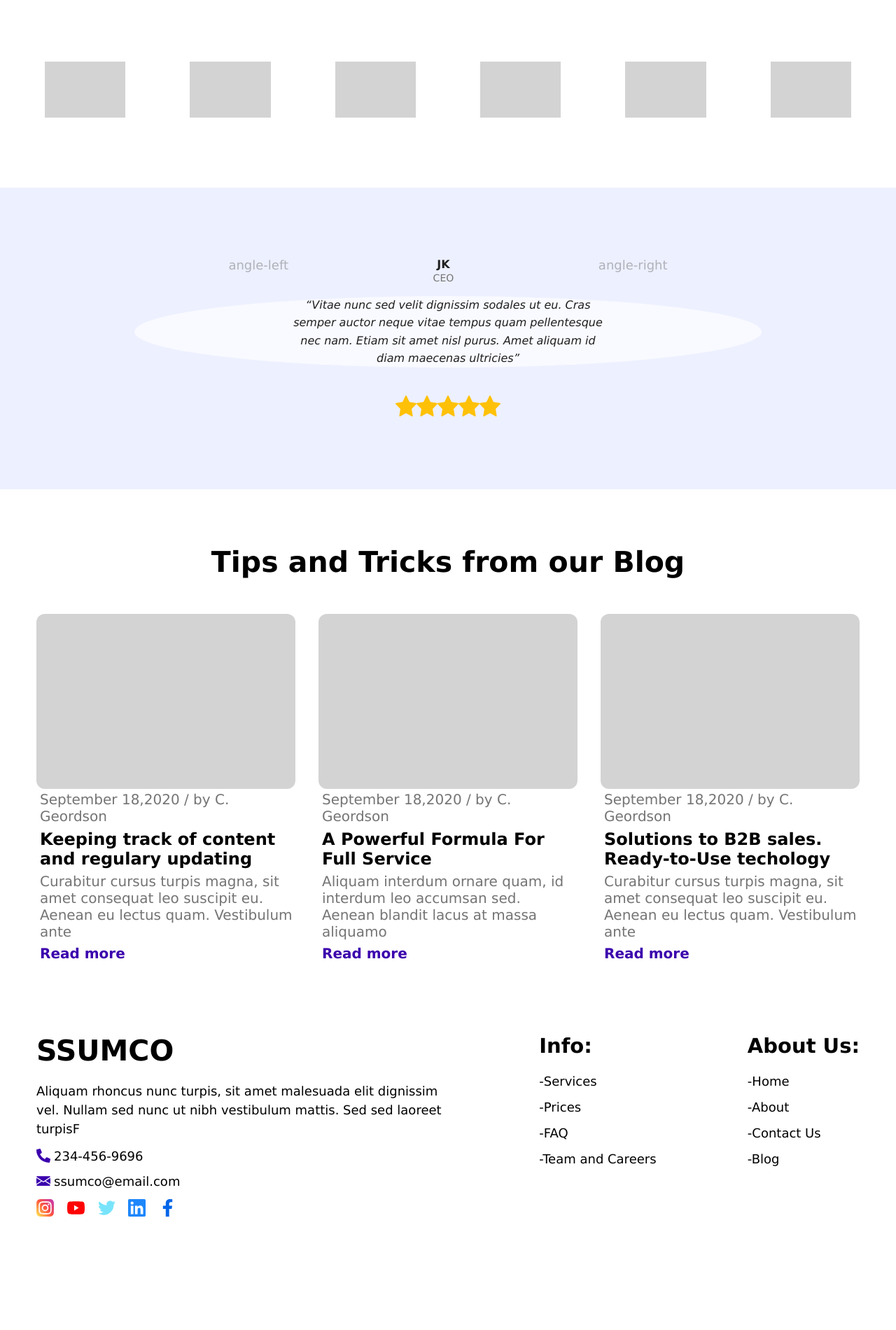
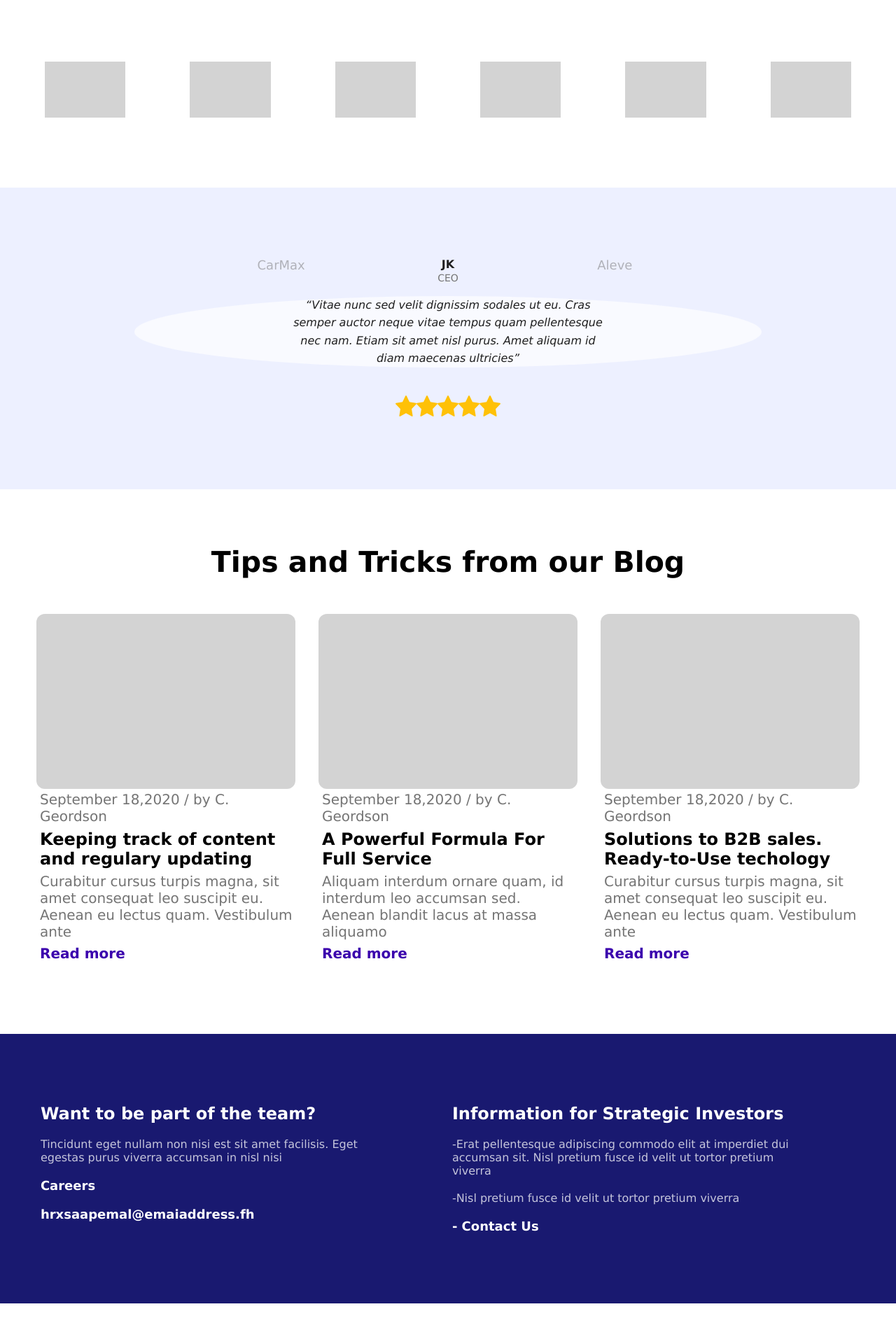
Before and after one commit to LTWIM/ssumco_public, a Next.js app: page /about in a window 1280 px wide. Shown: the part 3652-5552 px from the top of the page at 70% size. Before the commit the page ends 5490 px from the top, so only its background shows below. Built offline with nearby package versions, Linux system fonts and the light colour scheme.

Commit message:
feat wavybanner

```diff
--- a/components/quoteBanner.js
+++ b/components/quoteBanner.js
@@ -1,38 +1,69 @@
-import React, {useState}  from 'react'
-import {star} from './svg'
-import styles from '../styles/module_stylesheets/quotebanner.module.scss'
-export default function QuoteBanner (props) {
-
-  const [page,Setpage] = useState(0)
+import React, { useState } from "react";
+import { star } from "./svg";
+import styles from "../styles/module_stylesheets/quotebanner.module.scss";
+export default function QuoteBanner(props) {
+  const [page, Setpage] = useState(0);
 
   const starColor = (color = "#ffc107") => {
-      let count = props.contents[page % props.contents.length].rate
-      let arr = []
-      for (let i = 0; i <count; i++){
-        arr.push(i)
+    let count = props.contents[page % props.contents.length].rate;
+    let arr = [];
+    for (let i = 0; i < count; i++) {
+      arr.push(i);
     }
-      return(
+    return (
       <div className={styles.QuoteBanner__star}>
-        {arr.map(el => star("30px",color))}
+        {arr.map((el) => star("30px", color))}
       </div>
-    )
+    );
+  };
+  const pageLimit = () => {
+    if (page > 0) {
+      Setpage(page - 1);
     }
-  const pageLimit = () => {
-    if(page > 0){
-      Setpage(page - 1)
+  };
+
+  const handleChangeLeft = () => {
+    if (page !== 0) {
+      let nextPage = page - 1;
+      Setpage(nextPage);
+    } else {
+      let nextPage = props.contents.length - 1;
+      Setpage(nextPage);
     }
+  };
+  const handleChangeRight = () => {
+    if (page !== props.contents.length - 1) {
+      let nextPage = page + 1;
+      Setpage(nextPage);
+    } else {
+      Setpage(0);
     }
-    return(
-        <div className={styles.QuoteBanner} style={props.backgroundColor ?
-        {
+  };
+  return (
+    <div
+      className={styles.QuoteBanner}
+      style={
+        props.backgroundColor
+          ? {
               backgroundColor: `${props.backgroundColor}`,
-          paddingTop:'100px',
-        } : {}} >
+              paddingTop: "100px",
+            }
+          : {}
+      }
+    >
       <div className={styles.QuoteBanner__wrapper}>
         <div className={styles.QuoteBanner__cont}>
           <div className={styles.QuoteBanner__top}>
-              <div className={styles.QuoteBanner__left} onClick={()=>{pageLimit()}}>
-                angle-left
+            <div
+              className={styles.QuoteBanner__left}
+              onClick={() => {
+                // pageLimit();
+                handleChangeLeft();
+              }}
+            >
+              {page === 0
+                ? props.contents[props.contents.length - 1].companyName
+                : props.contents[page - 1].companyName}
             </div>
             <div className={styles.QuoteBanner__current}>
               <div className={styles.QuoteBanner__company}>
@@ -42,8 +73,15 @@ export default function QuoteBanner (props) {
                 {props.contents[page % props.contents.length].position}
               </div>
             </div>
-              <div className={styles.QuoteBanner__right} onClick={()=>{Setpage(page + 1)}}>
-                angle-right
+            <div
+              className={styles.QuoteBanner__right}
+              onClick={() => {
+                handleChangeRight();
+              }}
+            >
+              {page === props.contents.length - 1
+                ? props.contents[0].companyName
+                : props.contents[page + 1].companyName}
             </div>
           </div>
           <div className={styles.QuoteBanner__bodycont}>
@@ -51,12 +89,9 @@ export default function QuoteBanner (props) {
               “{props.contents[page % props.contents.length].body}”
             </div>
           </div>
-            <div className={styles.QuoteBanner__ratecont}>
-              {starColor()}
+          <div className={styles.QuoteBanner__ratecont}>{starColor()}</div>
         </div>
       </div>
-
     </div>
-        </div>
-    )
+  );
 }
--- a/components/svg.js
+++ b/components/svg.js
@@ -1052,7 +1052,7 @@ export const keyboard = (fill, className, outerLayer) => {
   return (
     <svg
       viewBox="0 0 512.001 512.001"
-      enableBackgound="new 0 0 512.001 512.001;"
+      enableBackground="new 0 0 512.001 512.001;"
       xmlSpace="preserve"
       className={outerLayer}
     >
--- /dev/null
+++ b/components/wavyBanner.js
@@ -0,0 +1,80 @@
+import React from "react";
+import styles from "../styles/module_stylesheets/wavyBanner.module.scss";
+
+export default function WavyBanner(props) {
+  const renderContents = () => {
+    if (props.type === "1") {
+      return (
+        <div
+          className={`${styles.contt__wrapper} ${styles.row}`}
+          id={styles.mobile__wavyBanner__row}
+        >
+          <div className={styles.contt__cont}>
+            <div className={styles.title__cont}>
+              <span>Want to be part of the team?</span>
+            </div>
+            <div className={styles.txt__cont}>
+              <span>
+                Tincidunt eget nullam non nisi est sit amet facilisis. Eget
+                egestas purus viverra accumsan in nisl nisi
+              </span>
+            </div>
+            <div className={styles.link__cont}>
+              <span>Careers</span>
+            </div>
+            <div className={styles.link__cont}>
+              <span>hrxsaapemal@emaiaddress.fh</span>
+            </div>
+          </div>
+          <div className={styles.contt__cont}>
+            <div className={styles.title__cont}>
+              <span>Information for Strategic Investors</span>
+            </div>
+            <div className={styles.txt__cont}>
+              <span>
+                -Erat pellentesque adipiscing commodo elit at imperdiet dui
+                accumsan sit. Nisl pretium fusce id velit ut tortor pretium
+                viverra
+              </span>
+            </div>
+            <div className={styles.txt__cont}>
+              <span>
+                -Nisl pretium fusce id velit ut tortor pretium viverra
+              </span>
+            </div>
+            <div className={styles.link__cont}>
+              <span>- Contact Us</span>
+            </div>
+          </div>
+        </div>
+      );
+    } else if (props.type === "2") {
+      return (
+        <div
+          className={`${styles.contt__wrapper} ${styles.col}`}
+          id={styles.mobile__wavyBanner__col}
+        >
+          <div className={styles.title__cont}>
+            <span>One click Install</span>
+          </div>
+          <div className={styles.txt__cont}>
+            <span>
+              Easy, Secure and Fast Solutions for Web-Site Development
+            </span>
+          </div>
+          <div className={styles.contt__cont}>
+            <div></div>
+            <div></div>
+            <div></div>
+            <div></div>
+            <div></div>
+          </div>
+          <div className={styles.link__cont}>
+            <span>Check out more of our webhosted solutions</span>
+          </div>
+        </div>
+      );
+    }
+  };
+  return <div className={styles.wavyBanner__wrapper}>{renderContents()}</div>;
+}
--- a/pages/about.js
+++ b/pages/about.js
@@ -8,6 +8,7 @@ import {
   VideoBanner,
   QuoteBanner,
   BlogCard,
+  WavyBanner,
 } from "../components/index";
 import { securityCam, research, pad, keyboard } from "../components/svg";
 
@@ -122,6 +123,7 @@ export default function Home() {
       />
       <QuoteBanner contents={QuoteContents} backgroundColor="#edf0ff" />
       <BlogCard />
+      <WavyBanner type="1" />
     </div>
   );
 }
--- a/styles/module_stylesheets/blog_card.module.scss
+++ b/styles/module_stylesheets/blog_card.module.scss
@@ -33,7 +33,7 @@
         height: 50%;
         padding-left: 5px;
         .date__cont {
-          font-size: clamp(13px, 5vw, 20px);
+          font-size: clamp(13px, 4vw, 20px);
           color: #747474;
         }
         .card__title__cont {
--- a/styles/module_stylesheets/quotebanner.module.scss
+++ b/styles/module_stylesheets/quotebanner.module.scss
@@ -1,4 +1,4 @@
-.QuoteBanner{
+.QuoteBanner {
   width: 100vw;
   // max-width: 1680px;
   // boxrder: 1px solid;
@@ -6,50 +6,53 @@
   padding-bottom: 100px;
   margin: auto;
   // background-color: #edf0ff;
-  .QuoteBanner__wrapper{
+  .QuoteBanner__wrapper {
     width: 100%;
     max-width: 1680px;
     margin: auto;
-
   }
-  .QuoteBanner__cont{
+  .QuoteBanner__cont {
     width: 70%;
     margin: auto;
   }
-  .QuoteBanner__top{
+  .QuoteBanner__top {
     display: flex;
     justify-content: space-between;
     width: 70%;
     margin: auto;
+    text-align: center;
+    & > div {
+      width: 24%;
+    }
   }
-  .QuoteBanner__left{
+  .QuoteBanner__left {
     opacity: 0.5;
     font-size: 18px;
     color: #747474;
     cursor: pointer;
   }
-  .QuoteBanner__right{
+  .QuoteBanner__right {
     opacity: 0.5;
     font-size: 18px;
     color: #747474;
     cursor: pointer;
   }
-  .QuoteBanner__current{
+  .QuoteBanner__current {
     // border: 1px solid black;
   }
-  .QuoteBanner__company{
+  .QuoteBanner__company {
     font-size: 16px;
     font-weight: bold;
     text-align: center;
     color: #1f1f1f;
   }
-  .QuoteBanner__position{
+  .QuoteBanner__position {
     font-size: 14px;
     line-height: 1.5;
     text-align: center;
     color: #747474;
   }
-  .QuoteBanner__bodycont{
+  .QuoteBanner__bodycont {
     margin-top: 15px;
     width: 100%;
     background-color: #f9faff;
@@ -57,7 +60,7 @@
     min-height: 70px;
     align-items: center;
   }
-  .QuoteBanner__text{
+  .QuoteBanner__text {
     width: 90%;
     max-width: 450px;
     margin: auto;
@@ -67,15 +70,45 @@
     font-style: italic;
     text-align: center;
   }
-  .QuoteBanner__ratecont{
+  .QuoteBanner__ratecont {
     display: flex;
     margin: auto;
     margin-top: 40px;
     // border: 1px solid;
     width: fit-content;
   }
-  .QuoteBanner__star{
+  .QuoteBanner__star {
     margin-left: 5px;
     margin-right: 5px;
   }
 }
+@media screen and (max-width: 1100px) {
+  .QuoteBanner__wrapper {
+    .QuoteBanner__cont {
+      width: 90%;
+      .QuoteBanner__top {
+        width: 100%;
+      }
+      .QuoteBanner__bodycont {
+        display: flex;
+        min-height: 150px;
+      }
+    }
+  }
+}
+@media screen and (max-width: 540px) {
+  .QuoteBanner__wrapper {
+    .QuoteBanner__cont {
+      .QuoteBanner__bodycont {
+        min-height: 225px;
+      }
+    }
+  }
+}
+@media screen and (max-width: 320px) {
+  .QuoteBanner__bodycont {
+    .QuoteBanner__text {
+      font-size: 13px;
+    }
+  }
+}
--- /dev/null
+++ b/styles/module_stylesheets/wavyBanner.module.scss
@@ -0,0 +1,109 @@
+.wavyBanner__wrapper {
+  width: 100vw;
+  display: flex;
+  justify-content: center;
+  background-color: midnightblue;
+  padding-top: 100px;
+  padding-bottom: 100px;
+  margin-top: 100px;
+  margin-bottom: 100px;
+  .contt__wrapper {
+    max-width: 1176px;
+    width: 100%;
+    display: flex;
+    &.col {
+      flex-direction: column;
+      justify-content: center;
+      text-align: center;
+      .title__cont {
+        font-size: clamp(31px, 9vw, 50px);
+        font-weight: bold;
+        color: #ffffff;
+        margin-bottom: 10px;
+      }
+      .txt__cont {
+        font-size: clamp(13px, 4vw, 24px);
+        font-weight: bold;
+        color: #91e2f9;
+      }
+      .link__cont {
+        font-size: clamp(10px, 2.5vw, 16px);
+        color: #ff3d00;
+        font-weight: bold;
+      }
+      .contt__cont {
+        display: flex;
+        justify-content: space-between;
+        margin-top: 60px;
+        margin-bottom: 60px;
+        div {
+          background-color: white;
+          width: 18%;
+          height: 50px;
+          &:last-child {
+            background-color: lightgray;
+            width: 15%;
+          }
+        }
+      }
+    }
+    &.row {
+      justify-content: space-around;
+      .contt__cont {
+        display: flex;
+        flex-direction: column;
+        width: 49%;
+        .title__cont {
+          font-size: clamp(19px, 6vw, 24px);
+          font-weight: bold;
+          color: #ffffff;
+          width: 96%;
+        }
+        .txt__cont {
+          color: rgba(255, 255, 255, 0.75);
+          font-size: clamp(10px, 4vw, 16px);
+          width: 85%;
+        }
+        .link__cont {
+          font-size: clamp(10px, 4vw, 18px);
+          font-weight: bold;
+          color: #ffffff;
+        }
+        div {
+          margin-bottom: 20px;
+        }
+        div:last-child {
+          margin-bottom: 0px;
+        }
+      }
+    }
+  }
+}
+@media only screen and (max-width: 1200px) {
+  .row {
+    padding-left: 20px;
+  }
+  #mobile__wavyBanner__col {
+    .contt__cont {
+      padding-left: 10px;
+      padding-right: 10px;
+    }
+  }
+}
+@media only screen and (max-width: 540px) {
+  #mobile__wavyBanner__row {
+    flex-direction: column;
+    align-items: center;
+    padding-left: 0;
+    .contt__cont {
+      width: 80%;
+      text-align: center;
+      &:first-child {
+        margin-bottom: 30px;
+      }
+      .txt__cont {
+        width: 100%;
+      }
+    }
+  }
+}
```
Also changed, not shown: components/index.js (+5 -4 lines), pages/cases.js (+7 -1 lines), styles/Cases.module.scss (+10 -8 lines). Lines whose indentation alone changed are shown as unchanged.
